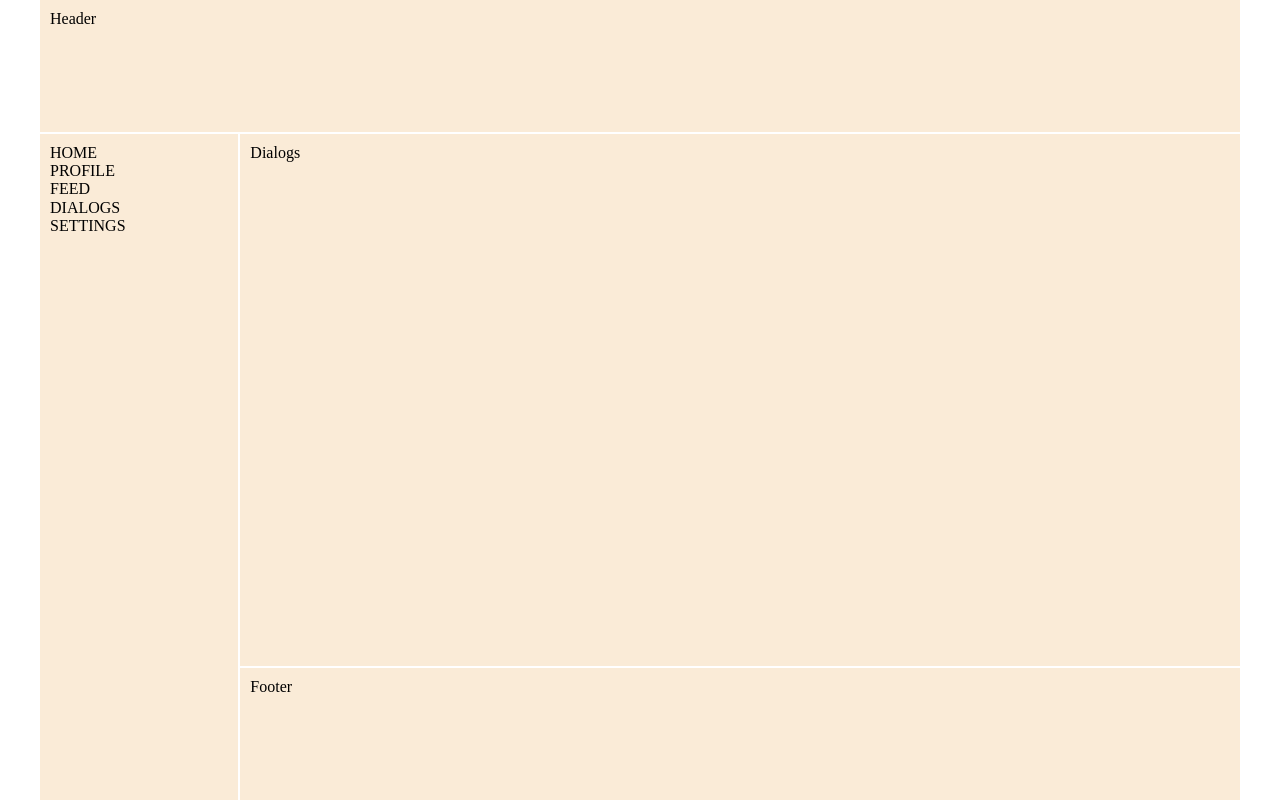
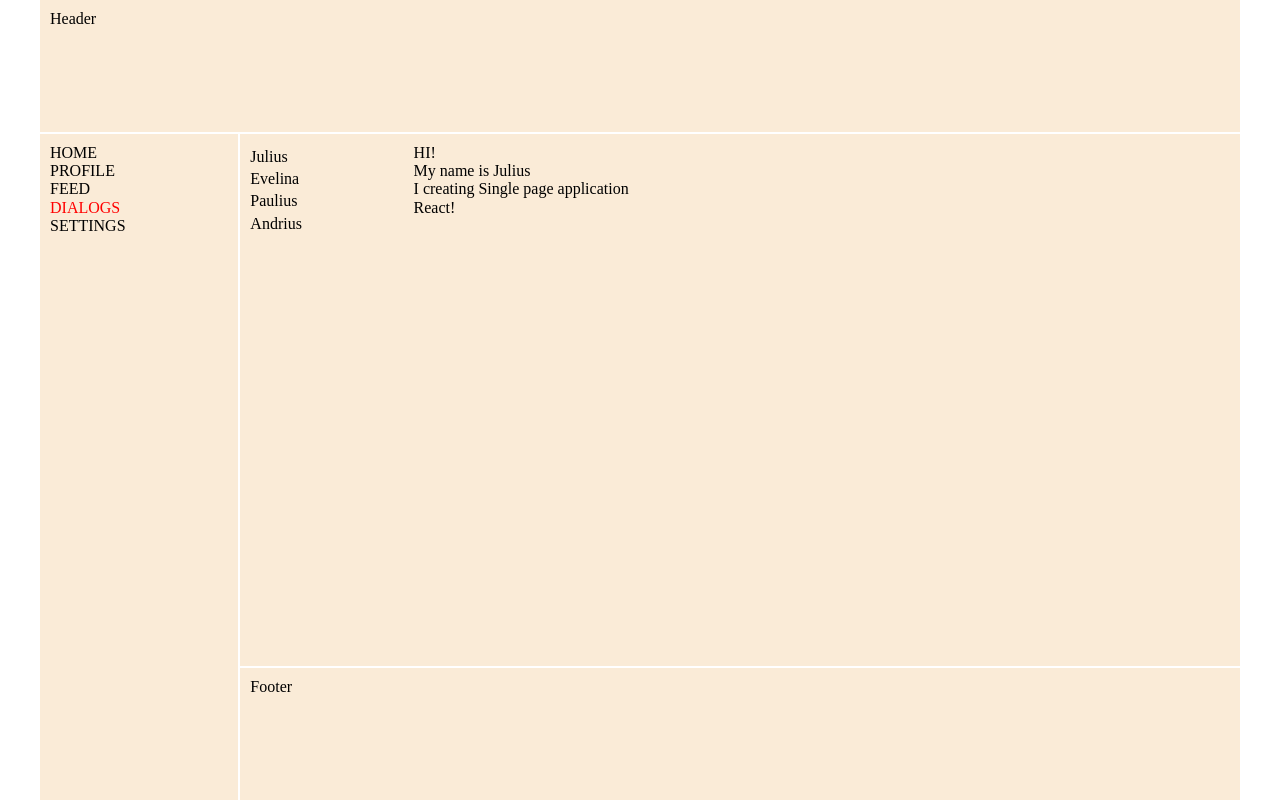
Before and after one commit to Jul1us5/React., a React (Create React App) app: page /dialogs in a window 1280 px wide. Built offline with nearby package versions, Linux system fonts and the light colour scheme.

Commit message:
ActiveClassName

```diff
--- a/src/App.scss
+++ b/src/App.scss
@@ -4,7 +4,7 @@
         .wrapper {
         display: grid;
         width: 100%;
-        height: 100vh;
+        height: 100%;
         margin: 0 auto;
         grid-template-columns: repeat(2, 1fr);
         grid-template-rows: repeat(6, 1fr);
--- /dev/null
+++ b/src/components/Dialogs/Author.jsx
@@ -0,0 +1,24 @@
+import React from "react";
+import style from "./Dialogs.module.scss";
+import { NavLink } from 'react-router-dom';
+
+const Author = (props) => {
+  return (
+    <div>
+      <span>
+        <NavLink to="/dialogs/1" activeClassName={style.active}>Julius</NavLink>
+      </span>
+      <span>
+        <NavLink to="/dialogs/2" activeClassName={style.active}>Evelina</NavLink>
+      </span>
+      <span>
+        <NavLink to="/dialogs/3" activeClassName={style.active}>Paulius</NavLink>
+      </span>
+      <span>
+        <NavLink to="/dialogs/4" activeClassName={style.active}>Andrius</NavLink>
+      </span>
+    </div>
+  );
+};
+
+export default Author;
--- a/src/components/Dialogs/Dialogs.jsx
+++ b/src/components/Dialogs/Dialogs.jsx
@@ -1,10 +1,13 @@
 import React from "react";
 import style from "./Dialogs.module.scss";
+import Messages from "./messages";
+import Author from "./Author";
 
 const Dialogs = (props) => {
   return (
-    <section>
-      <div className={style.color}>Dialogs</div>
+    <section className={style.messages}>
+      <Author />
+      <Messages />
     </section>
   );
 };
--- a/src/components/Dialogs/Dialogs.module.scss
+++ b/src/components/Dialogs/Dialogs.module.scss
@@ -0,0 +1,22 @@
+.messages {
+    display: grid;
+    grid-template-columns: 2fr 10fr;
+}
+span {
+    display: grid;
+    a {
+        color: rgb(0, 0, 0);
+        text-decoration: none;
+        margin-top: 4px;
+    }
+    .active {
+        color: red;
+    }
+}
+aside {
+    margin: 0;
+    padding: 0;
+    p {
+        display: grid;
+    }
+}
--- /dev/null
+++ b/src/components/Dialogs/messages.jsx
@@ -0,0 +1,15 @@
+import React from "react";
+import style from "./Dialogs.module.scss";
+
+const Messages = (props) => {
+  return (
+    <aside>
+      <span>HI!</span>
+      <span>My name is Julius</span>
+      <span>I creating Single page application</span>
+      <span>React!</span>
+    </aside>
+  );
+};
+
+export default Messages;
--- a/src/components/Nav/Nav.jsx
+++ b/src/components/Nav/Nav.jsx
@@ -5,11 +5,11 @@ import style from'./Nav.module.scss';
 const Nav = () => {
     return (
         <nav className={style.color}>
-            <NavLink to="/home">HOME</NavLink>
-            <NavLink to="/profile">PROFILE</NavLink>
-            <NavLink to="/section">FEED</NavLink>
-            <NavLink to="/dialogs">DIALOGS</NavLink>
-            <NavLink to="/settings">SETTINGS</NavLink>
+            <NavLink to="/home" activeClassName={style.active}>HOME</NavLink>
+            <NavLink to="/profile" activeClassName={style.active}>PROFILE</NavLink>
+            <NavLink to="/section" activeClassName={style.active}>FEED</NavLink>
+            <NavLink to="/dialogs" activeClassName={style.active}>DIALOGS</NavLink>
+            <NavLink to="/settings" activeClassName={style.active}>SETTINGS</NavLink>
         </nav>
     );
 }
--- a/src/components/Nav/Nav.module.scss
+++ b/src/components/Nav/Nav.module.scss
@@ -7,4 +7,7 @@ nav {
         text-decoration: none;
         color: black;
     }
+    .active {
+        color: red;
+    }
 }
```
